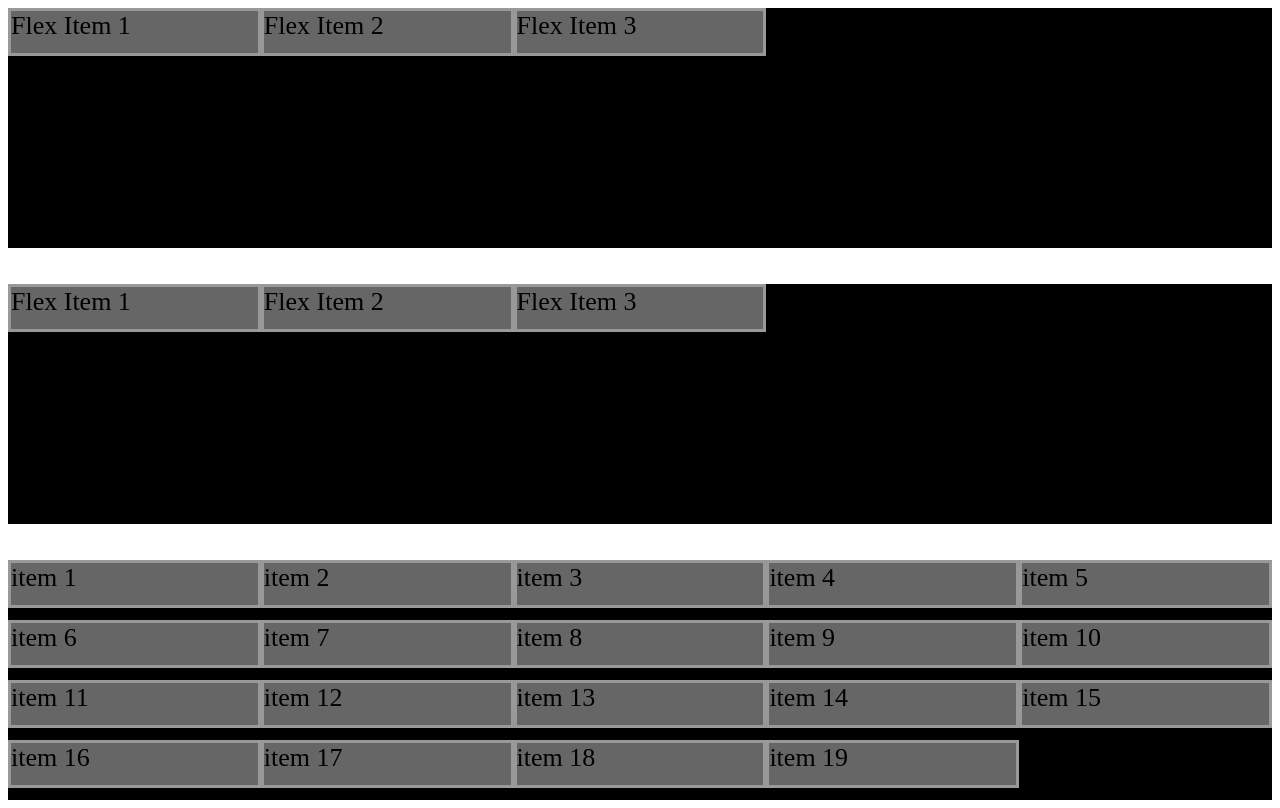
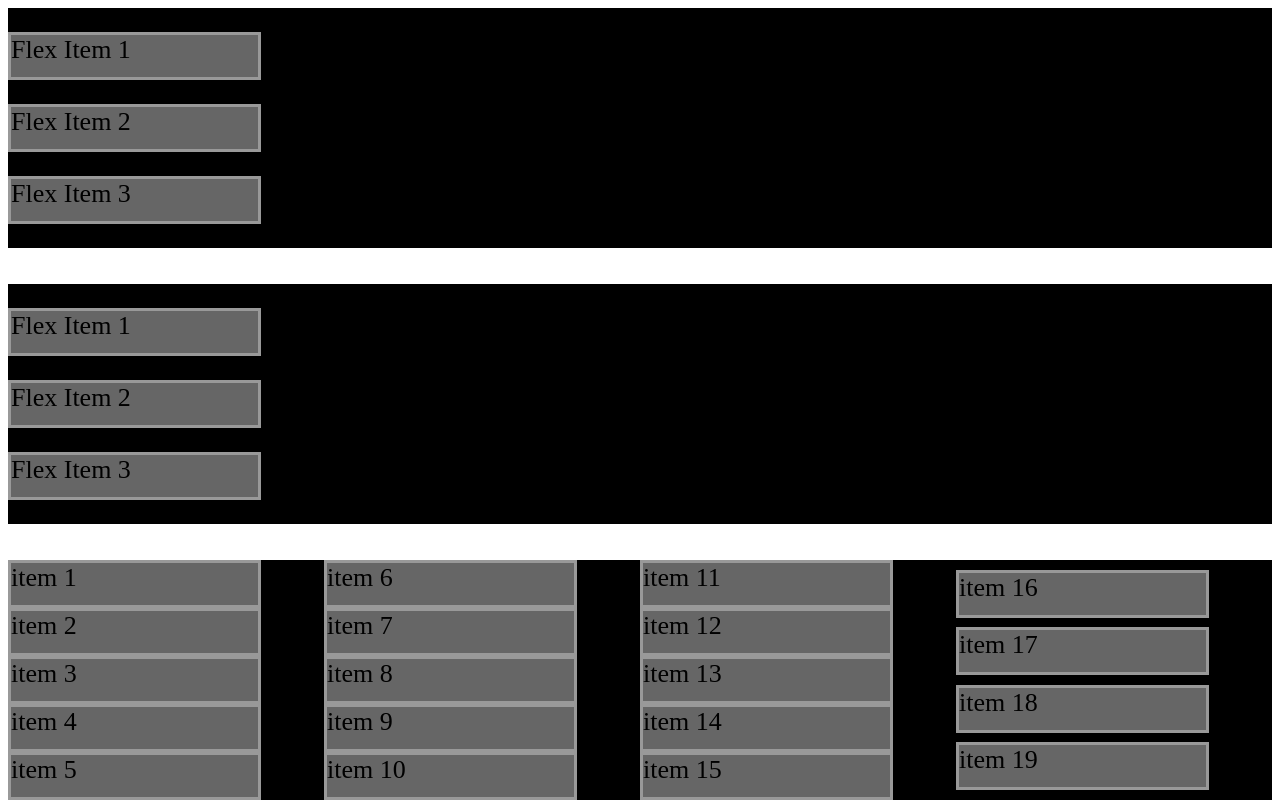
Before and after one commit to JoelSilvi/Css-flexbox, a plain HTML site: page index.html in a window 1280 px wide. Drawn offline with Linux system fonts and the light colour scheme.

Commit message:
justify-content

```diff
--- a/index.html
+++ b/index.html
@@ -27,7 +27,10 @@
       flex-wrap: wrap-reverse;
       /* nowrap | wrap | wrap-reverse */
       /* flex-flow shorthand de flex-direction y flex-wrap */
-      flex-flow: row wrap;
+      flex-flow: column wrap;
+      justify-content: space-evenly;
+      /* Define la alineación de los elementos hijos, respecto del eje principal */
+      /* flex-start | center | flex-end | space-between | space-around | space-evenly */
     }
 
     .item {
```
Also changed, not shown: 1 other file.
